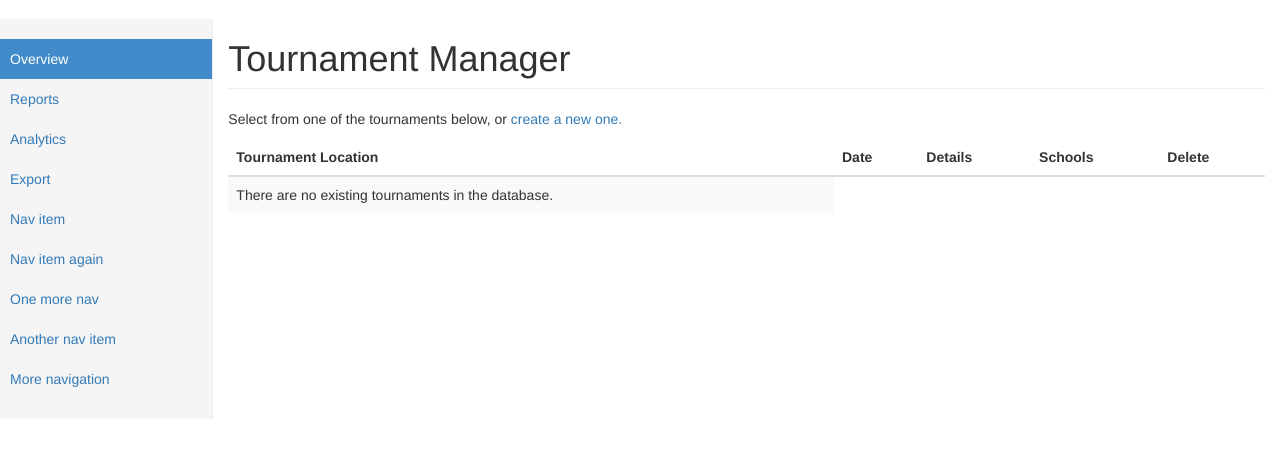
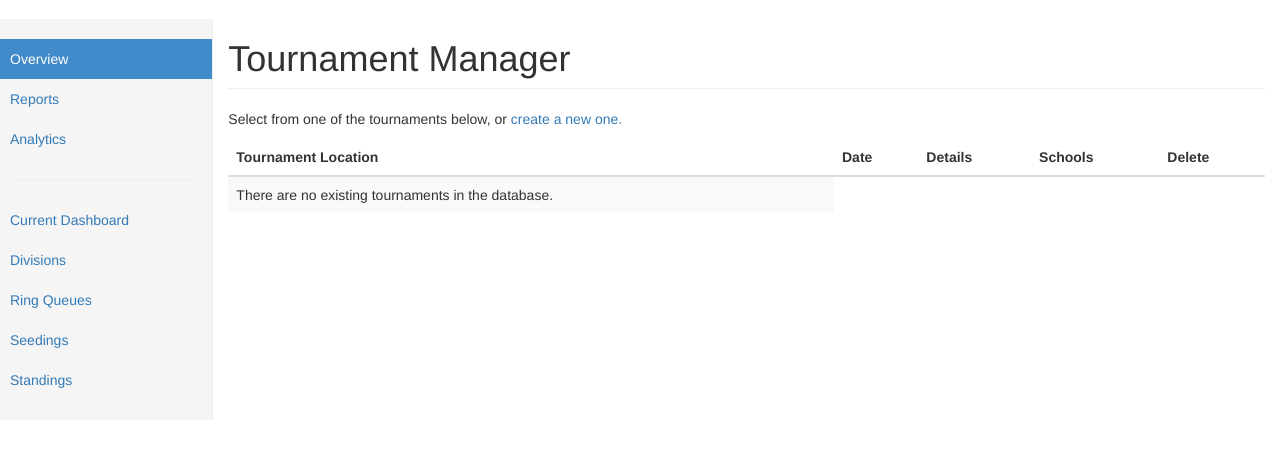
Before and after one commit to ashish-b10/tournament_manager, a Django app: page /tmdb/ in a window 1280 px wide. Shown: the part 51-510 px from the top of the page. Run offline with Django 3.2, Linux system fonts and the light colour scheme; data that the repository does not hold is empty; some libraries are stand-ins or nearby versions.

Commit message:
update the name of the tabs on the side navbar

```diff
--- a/tmdb/templates/tmdb/base.html
+++ b/tmdb/templates/tmdb/base.html
@@ -69,14 +69,14 @@
               <li class="active"><a href="#">Overview <span class="sr-only">(current)</span></a></li>
               <li><a href="#">Reports</a></li>
               <li><a href="#">Analytics</a></li>
-              <li><a href="#">Export</a></li>
             </ul>
+            <hr />
             <ul class="nav nav-sidebar">
-            <li><a href="">Nav item</a></li>
-            <li><a href="">Nav item again</a></li>
-            <li><a href="">One more nav</a></li>
-            <li><a href="">Another nav item</a></li>
-            <li><a href="">More navigation</a></li>
+            <li><a href="">Current Dashboard</a></li>
+            <li><a href="">Divisions</a></li>
+            <li><a href="">Ring Queues</a></li>
+            <li><a href="">Seedings</a></li>
+            <li><a href="">Standings</a></li>
           </ul>
           </div>
           <div class="col-sm-9 col-md-10 main">
```
